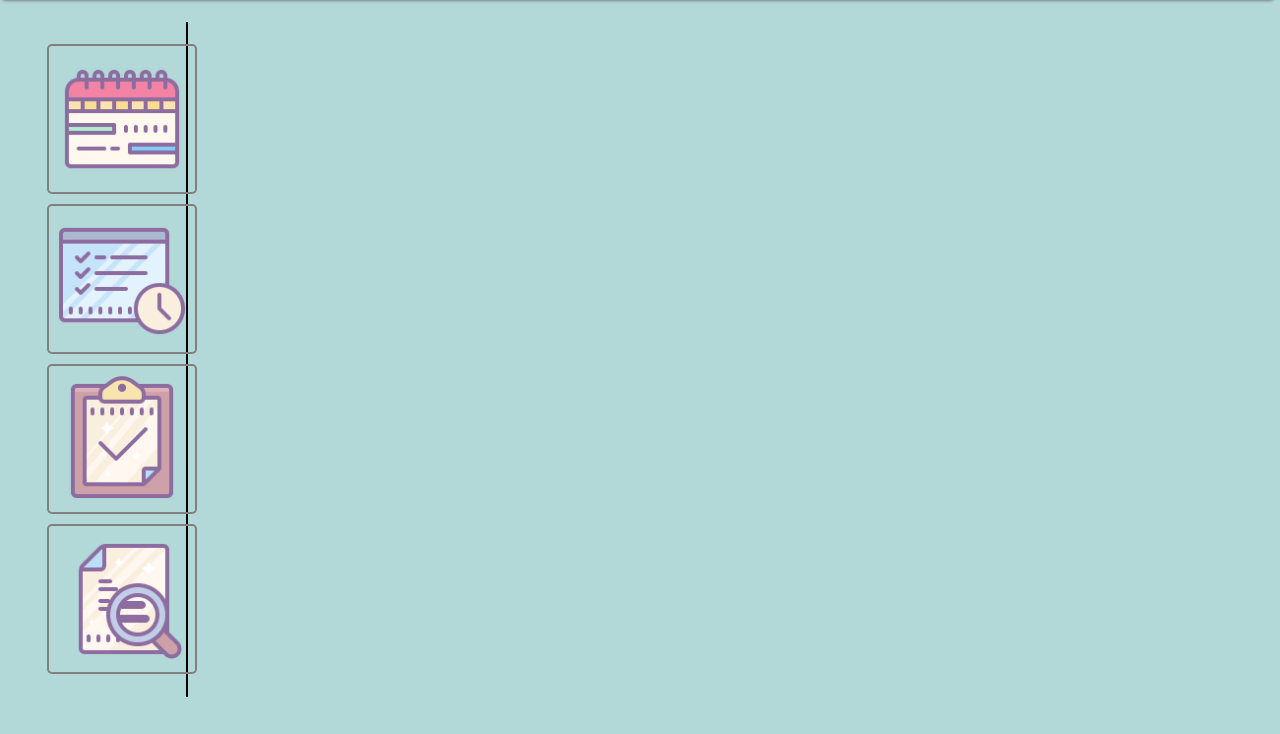
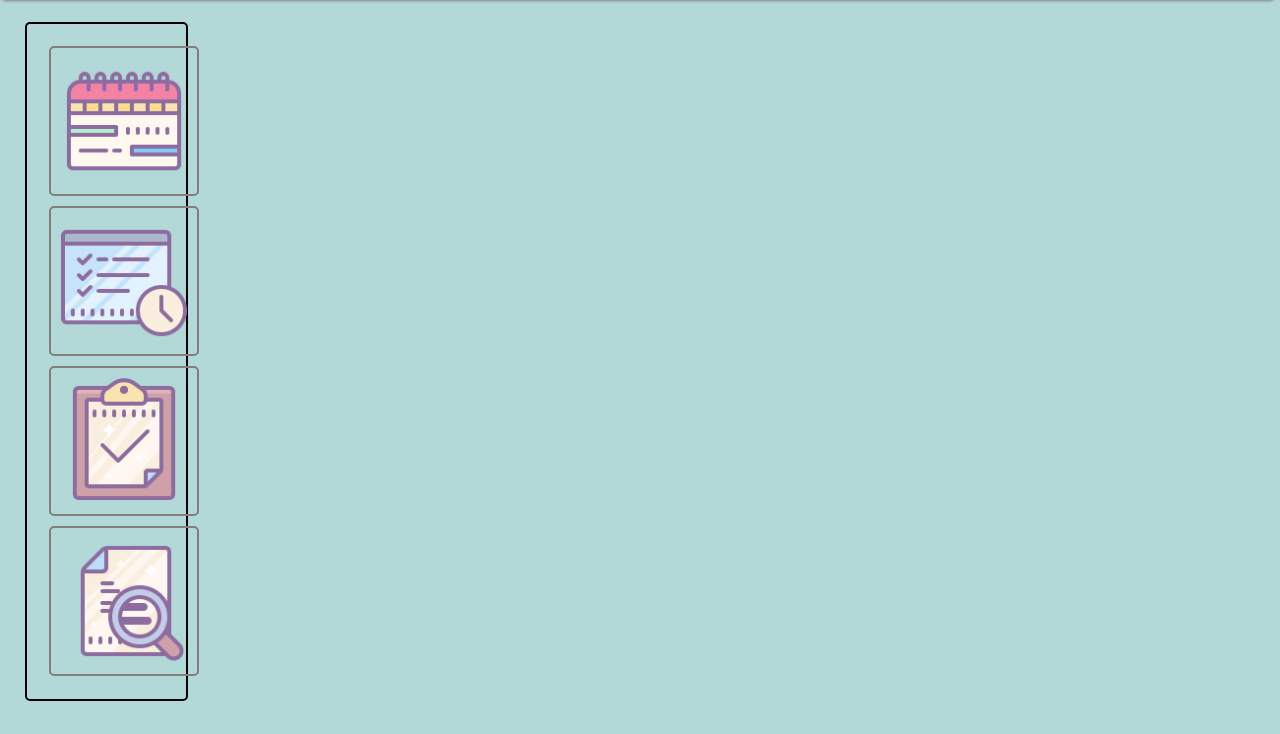
Before and after one commit to jstevenfm/defhtmlcss, a plain HTML site: page desafioLayout/index.html in a window 1280 px wide. Shown: the part 66-800 px from the top of the page. Drawn offline with Linux system fonts and the light colour scheme.

Commit message:
Haciendo contennedor del aside

```diff
--- a/desafioLayout/style.css
+++ b/desafioLayout/style.css
@@ -51,7 +51,8 @@ body {
 }
 .boss .left {
     display: inline-block;
-    border-right: solid black 2px;
+    border: solid black 2px;
+    border-radius: 5px;
     width: 13%;
     margin: 1%;
 }
```
